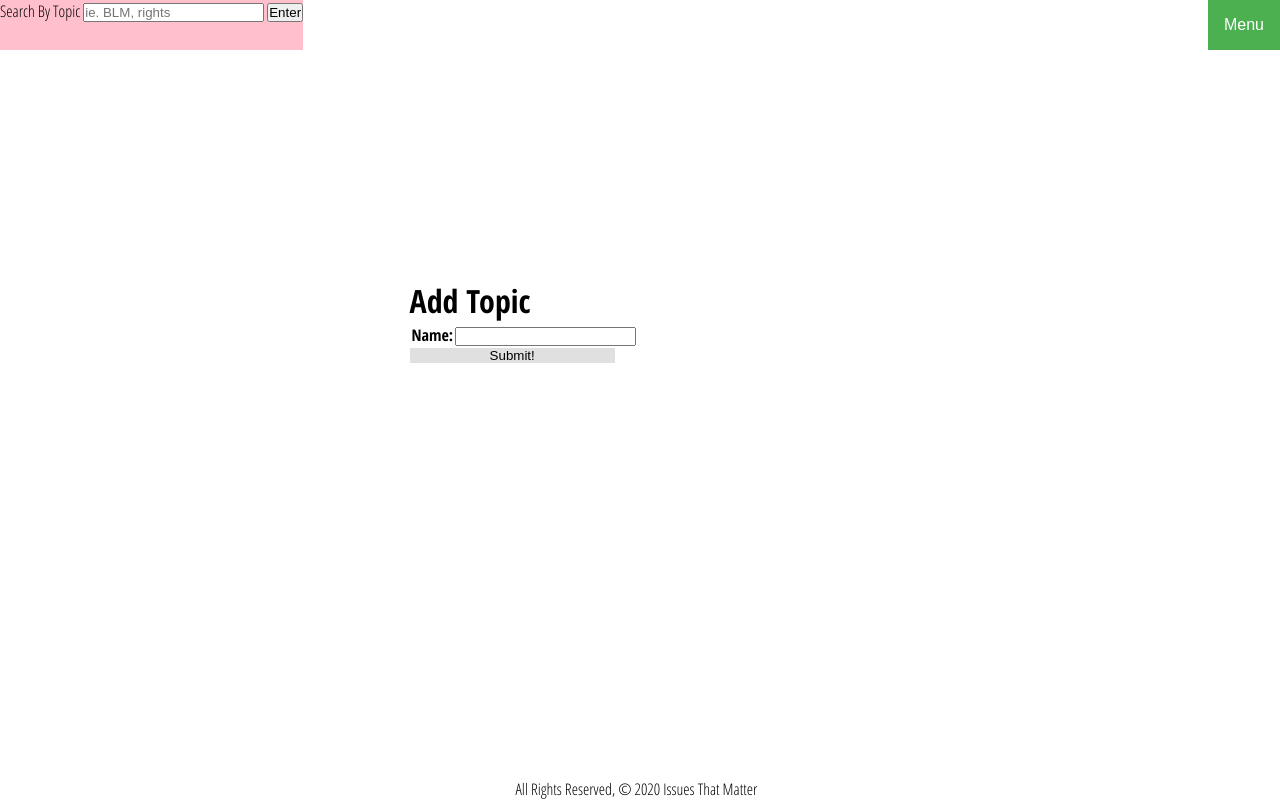
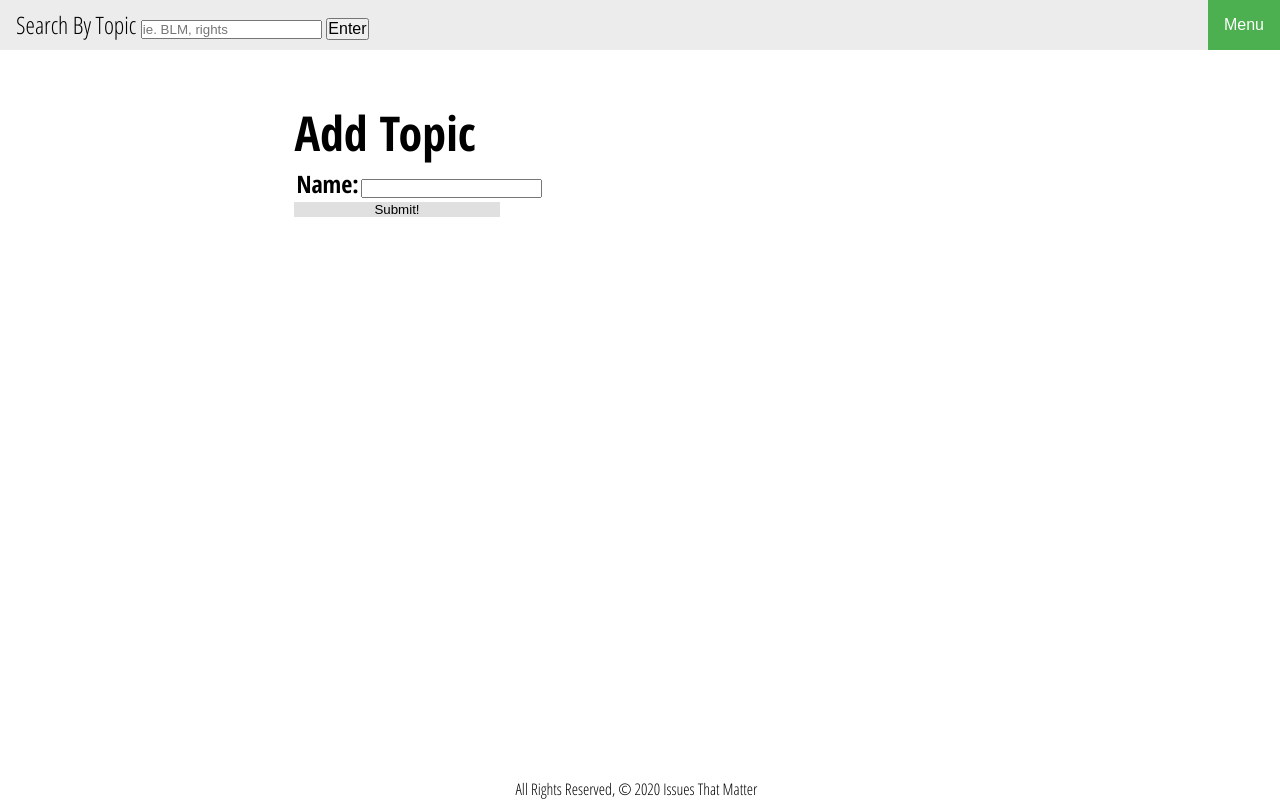
Before and after one commit to jfernnn/Issues-That-Matter, a Django app: page /topics/create/ in a window 1280 px wide. Run offline with Django 3.2, Linux system fonts and the light colour scheme; data that the repository does not hold is empty.

Commit message:
change font size and add topic layout

```diff
--- a/main_app/static/css/style.css
+++ b/main_app/static/css/style.css
@@ -15,6 +15,7 @@ body {
     "footer";
     height: 100%;
     width: 100%;
+    font-size: 3vh;
 }
 
 html {
@@ -23,7 +24,7 @@ html {
 }
 
 main {
-    padding: 5%;
+    padding: 0 5% 5% 5%;
     grid-area: main;
     height: 100%;
     width: 100%;
@@ -37,14 +38,20 @@ header {
 }
 
 nav {
+    background-color: rgba(219, 218, 217, .5);
     display: flex;
     float: right;
     justify-content: space-between;
     width: 100%;
 }
 
+button {
+    font-size: 2vh;
+}
+
 .search-bar {
-    background-color: pink;
+    padding-top: 1vh;
+    padding-left: 2vh;
     display: flex;
     float: left;
 }
@@ -54,7 +61,7 @@ nav {
     background-color: #4CAF50;
     color: white;
     padding: 16px;
-    font-size: 16px;
+    font-size: 2vh;
     border: none;
 }
 
@@ -100,7 +107,6 @@ nav {
     background-color: #3e8e41;
 }
 
-
 .image-container {
     display: flex;
     justify-content: center;
@@ -119,6 +125,7 @@ footer {
     grid-area: footer;
     background-color: white;
     /* padding-bottom: ; */
+    font-size: 2vh;
 }
 
 .card {
@@ -128,11 +135,16 @@ footer {
     padding: 2%;
     display: flex;
     flex-direction: column;
+    font-size: 3vh;
 
 }
 
 .card:hover {
     background-color: rgba(211, 211, 211, .45);
+}
+
+.card p {
+    text-align: center;
 }
 
 .resource-description {
@@ -158,24 +170,47 @@ p {
 }
 
 ul {
-    list-style: none;
+    list-style: square;
 }
 
 img {
     width: 70%;
 }
 
-.form {
-    padding-top: 20%;
-    padding-left: 20%;
-    /* margin: 5%; */
+.topic-page {
+    display: grid;
+    grid-template-columns: 1fr;
+    grid-template-areas:
+        "form"
+        "topic";
 }
 
-@media screen and (min-width: 1200px) {
-    .form {
-        padding: 0;
-        margin-top: 10%;
-        margin-left: 30%;
+.form {
+    grid-area: form;
+}
+
+.topic-column {
+    grid-area: topic;
+    padding-left: 2vh;
+}
+
+@media screen and (min-width: 1000px) {
+    body {
+
+    }
+
+    .topic-page {
+        display: grid;
+        grid-template-columns: 1fr 2fr 2fr;
+        grid-template-areas:
+        " . form topic";
+    }
+    .form-container {
+        width: 100%;
+        height: 100%;
+        display: flex;
+        justify-content: center;
+        /* align-items: center; */
     }
 }
 
--- a/main_app/templates/main_app/resource_form.html
+++ b/main_app/templates/main_app/resource_form.html
@@ -1,6 +1,7 @@
 {% extends 'base.html' %}
 
 {% block content %}
+<div class="form-container">
 <div class="form">
   {% if object %}
     <h1>Edit <span class="teal-text">{{object.name}}</span></h1>
@@ -18,4 +19,5 @@
     <input type="submit" value="Submit!" class="btn">
   </form>
 </div>
+</div>
 {% endblock %}
--- a/main_app/templates/main_app/topic_form.html
+++ b/main_app/templates/main_app/topic_form.html
@@ -2,13 +2,16 @@
 
 {% block content %}
 
+<div class="topic-page">
 {% if topics %}
-    <h2>Topic List</h2>
+<div class="topic-column">
+  <h2>Topic List</h2>
     <ul>
         {% for topic in topics %}
-            <li> {{ topic.name }} </li>
+            <li> {{ topic.name|title }} </li>
         {% endfor %}
     </ul>
+  </div>
 {% endif %}
 
 <div class="form">
@@ -28,4 +31,5 @@
     <input type="submit" value="Submit!" class="btn">
   </form>
 </div>
+</div>
 {% endblock %}
--- a/main_app/templates/resources/detail.html
+++ b/main_app/templates/resources/detail.html
@@ -11,7 +11,7 @@
           <div class="card">
             <div class="card-content">
               <span class="card-title">
-                {{ topic.name }}
+                {{ topic.name|title }}
               </span>
             </div>
             <div class="card-action">
```
